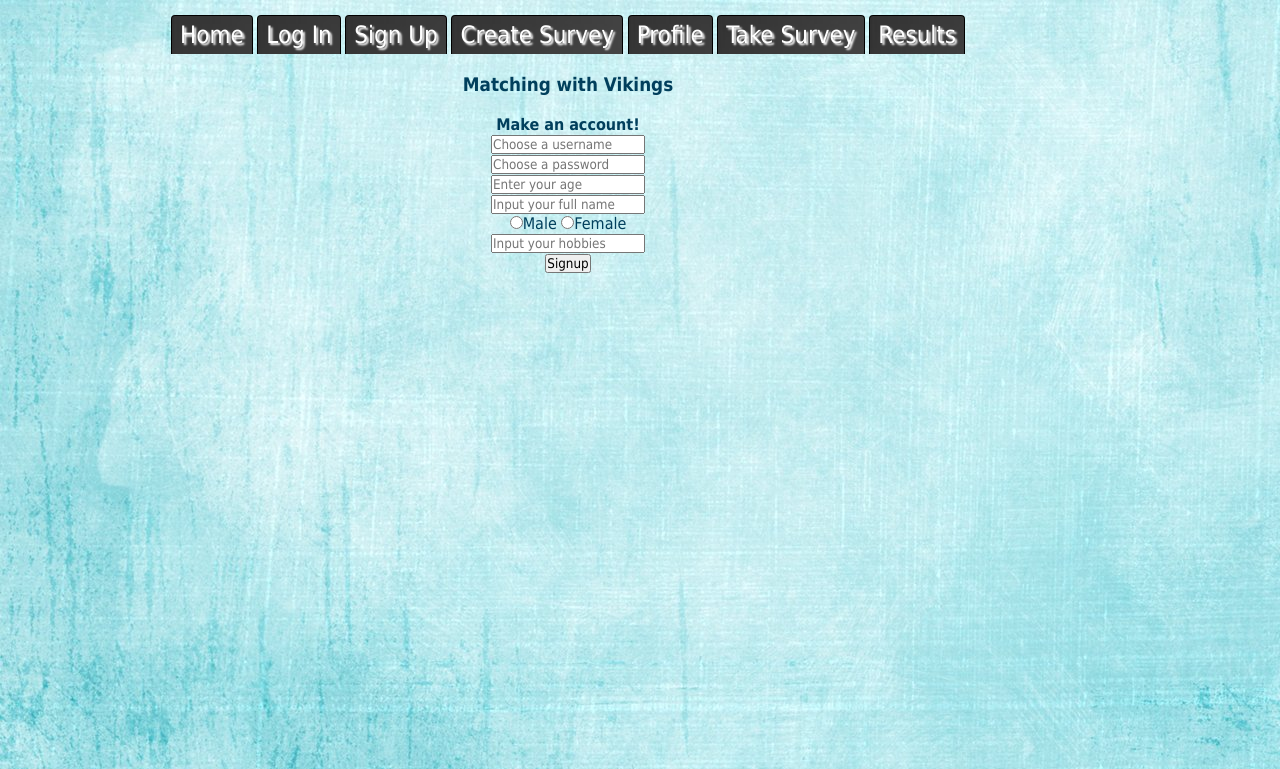
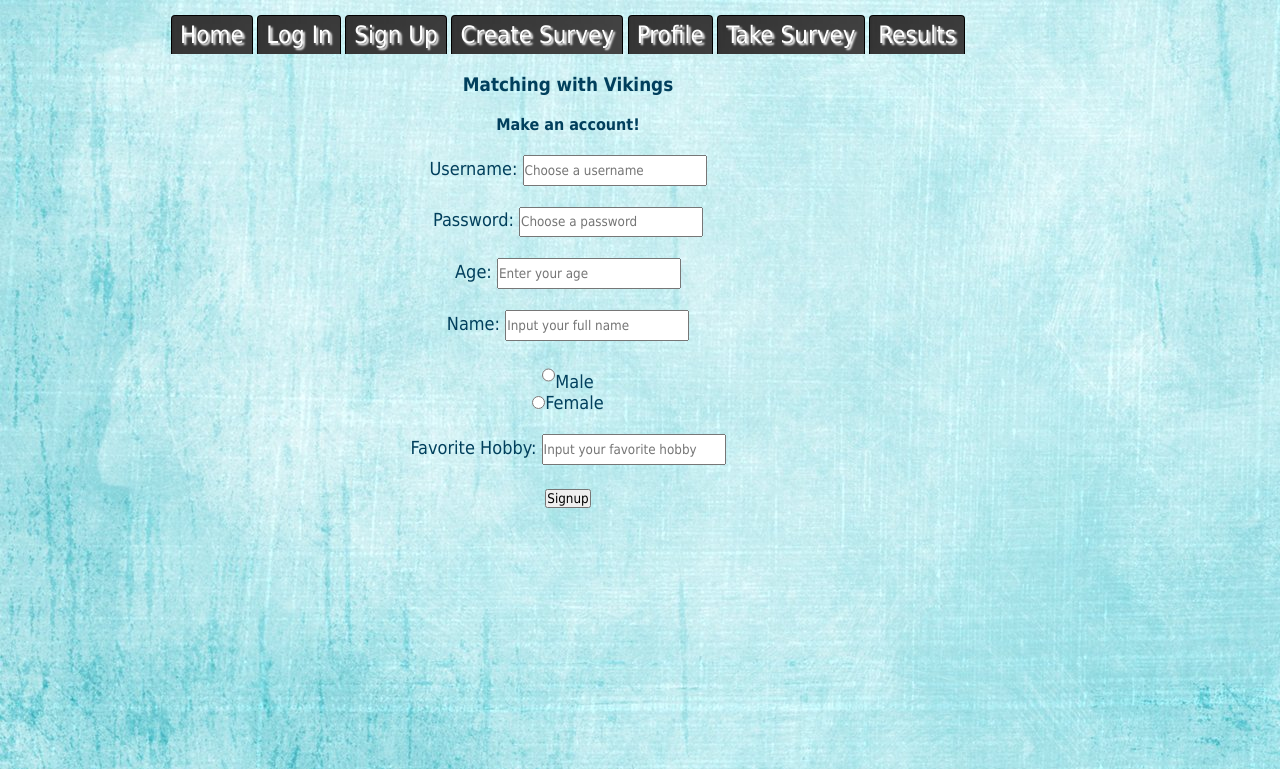
Before and after one commit to dlevylambert/Vikings, a Flask app: page /signup in a window 1280 px wide. Shown: the top 769 px of the page. Run offline with Flask 2, Linux system fonts and the light colour scheme; parts of the project's set-up code (start-up, migrations or seed data) failed here and were passed over; some libraries are stand-ins or nearby versions.

Commit message:
formatting fixing

```diff
--- a/templates/signup.html
+++ b/templates/signup.html
@@ -24,19 +24,22 @@
 </div>
   <div id="input" align="center">
     <form action="" method="POST">
-      <input type="text" name="Username" class="" placeholder="Choose a username"></input>
+  <font size="4">
 <br>
-<input type="password" name="Password" class="" placeholder="Choose a password" ></input>
+     Username: <input type="text" size="25" style="height:2em;line-height:1.5em;" name="Username" class="" placeholder="Choose a username"></input>
+<br><br>
+Password: <input type="password" size="25" style="height:2em;line-height:1.5em;" name="Password" class="" placeholder="Choose a password" ></input>
+<br><br>
+Age:   <input type="text" size="25" style="height:2em;line-height:1.5em;" name="Age" class="" placeholder="Enter your age"></input>
+<br><br>
+Name: <input type="text" size="25" style="height:2em;line-height:1.5em;" name="RealName" class="" placeholder="Input your full name"></input>
+<br><br>
+<input type="radio" size="25" style="height:2em;line-height:1.5em;" name="Gender" class="" value = "Male">Male</input>
 <br>
-<input type="text" name="Age" class="" placeholder="Enter your age"></input>
-<br>
-<input type="text" name="RealName" class="" placeholder="Input your full name"></input>
-<br>
-<input type="radio" name="Gender" class="" value = "Male">Male</input>
 <input type="radio" name="Gender" class="" value = "Female">Female</input>
-<br>
-<input type="text" name="Hobbies" class="" placeholder = "Input your hobbies"></input>
-<br>
+<br><br>
+Favorite Hobby: <input type="text" size="25" style="height:2em;line-height:1.5em;" name="Hobbies" class="" placeholder = "Input your favorite hobby"></input>
+<br><br>
   <input class="button" type="submit" name="submitsignup" value="Signup" class=""></input>
       <br><br>
     </form>
```
Also changed, not shown: templates/create.html (+6 -1 lines).
